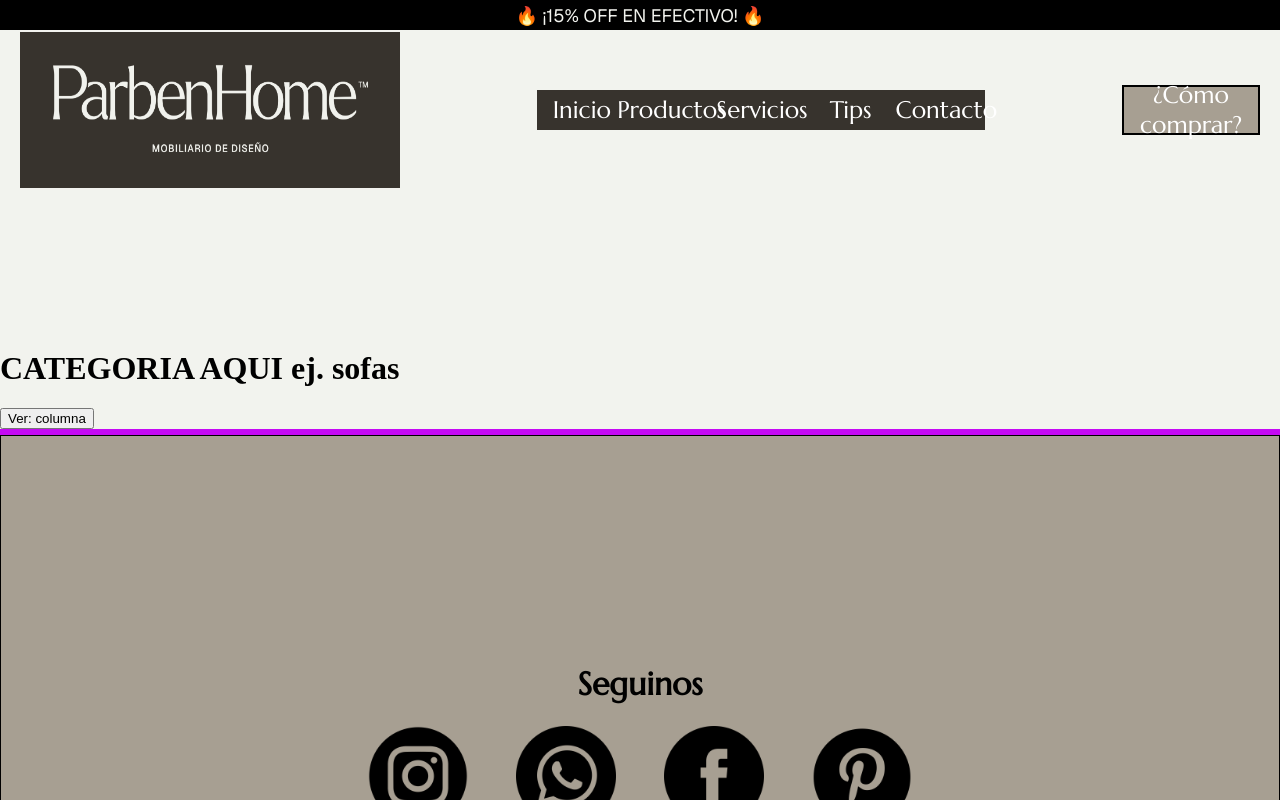
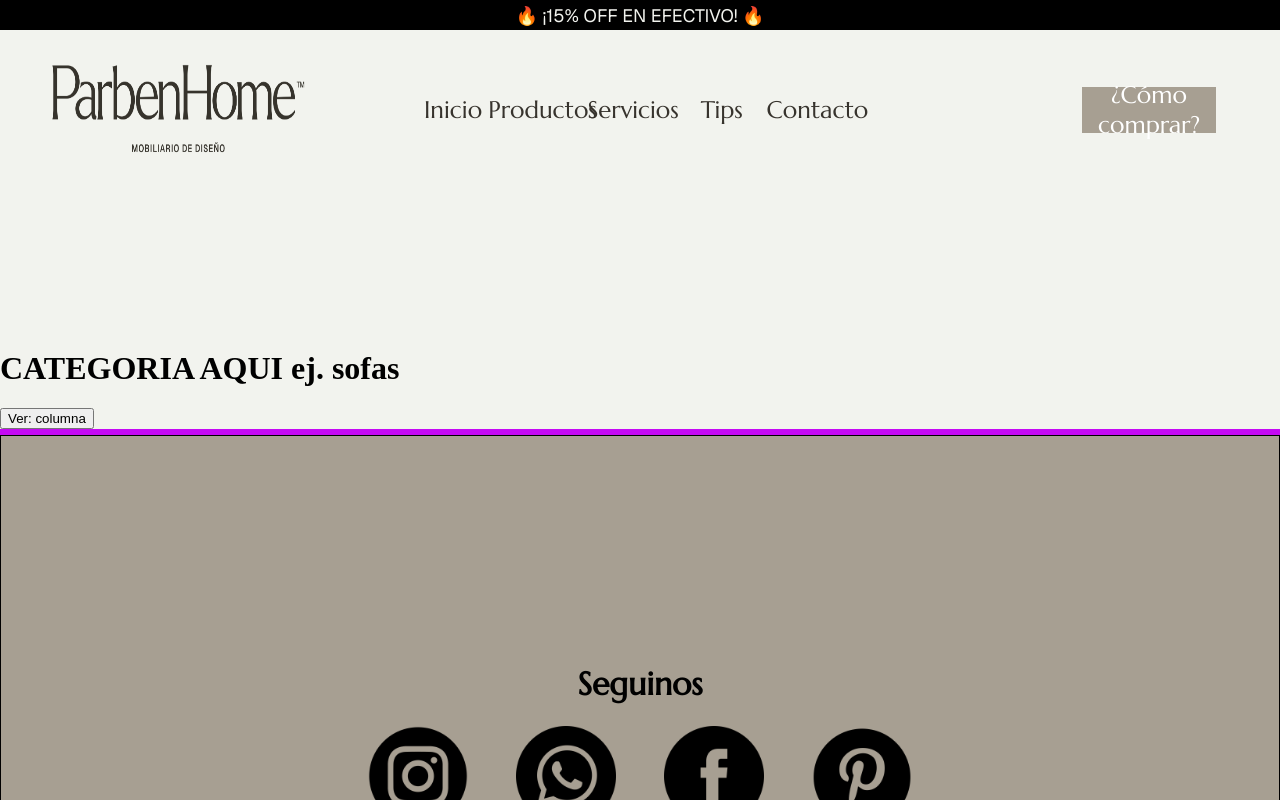
Before and after one commit to lucasluccaroni/parben-home, a React (Vite) app: page /category/comodas-y-mesas-luz in a window 1280 px wide. Built offline with nearby package versions, Linux system fonts and the light colour scheme.

Commit message:
modifico estilos del navbar, logo + navegacion

```diff
--- a/src/components/ButtonHamb/ButtonHamb.module.css
+++ b/src/components/ButtonHamb/ButtonHamb.module.css
@@ -24,7 +24,7 @@
 .menuContent a:hover {
     background-color: #A79F92;
     color: white;
-    border: solid black 1px;
+    /* border: solid black 1px; */
 }
 
 .menuContainer:hover .menuContent {
@@ -40,7 +40,7 @@
     justify-content: center;
     align-items: center;
     text-align: center;
-    color: white;
+    color: #37332D;
     text-decoration: none;
     font-size: x-large;
     font-family: "Marcellus", serif;
--- a/src/components/Navbar/Navbar.jsx
+++ b/src/components/Navbar/Navbar.jsx
@@ -6,7 +6,7 @@ const Navbar = () => {
 
     return (
         <nav className={css.nav}>
-            <img onClick={() => navigate("/")} src={"/images/logo-nav2.png"} alt="Parben Home Logo" className={css.logo} />
+            <img onClick={() => navigate("/")} src={"/images/logo-nav.png"} alt="Parben Home Logo" className={css.logo} />
             <section className={css.section}>
                 <Link className={css.link} to="/" > Inicio </Link>
                 <ButtonHamb />
--- a/src/components/Navbar/Navbar.module.css
+++ b/src/components/Navbar/Navbar.module.css
@@ -13,12 +13,13 @@
 }
 
 .logo {
-    width: 25vw;
+    width: 20vw;
     height: 12vh;
     padding: 30px;
     margin-left: 20px;
     cursor: pointer;
-    background-color: #37332D;
+    /* background-color: #37332D; */
+    /* color: #37332D; */
 }
 
 .section {
@@ -26,8 +27,10 @@
     align-items: center;
     flex-wrap: wrap;
     width: fit-content;
+    margin-right: 12vw;
     height: 5vh;
-    background-color: #37332D;
+    /* color: #37332D; */
+    /* background-color: #37332D; */
 }
 
 .link {
@@ -39,7 +42,8 @@
     justify-content: space-around;
     align-items: center;
     text-align: center;
-    color: white;
+    /* color: white; */
+    color: #37332D;
     text-decoration: none;
     font-size: x-large;
     font-family: "Marcellus", serif;
@@ -58,8 +62,7 @@
     height: 5vh;
     width: 10vw;
     padding: 3px;
-    margin-right: 20px;
-    border: solid black 2px;
+    margin-right: 5vw;
     background-color: #A79F92;
     color: white;
     text-decoration: none;
```
